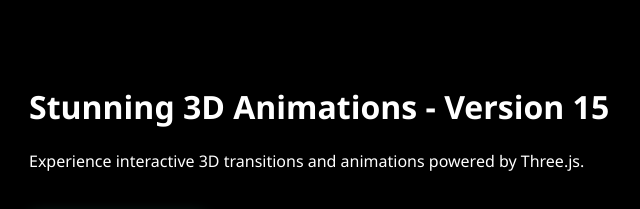
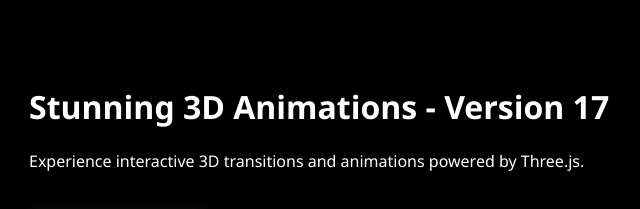
Before and after one commit to BhaktaBhusanDas/SolarSystemPage, a plain HTML site: page index.html in a window 1280 px wide. Shown: the top 209 px of the page, 47-687 px from the left. Drawn offline with nearby package versions, Linux system fonts and the light colour scheme.

Commit message:
Commit at 10/10 11:31

```diff
--- a/index.html
+++ b/index.html
@@ -57,7 +57,7 @@
 <body>
     <div id="container"></div>
     <div class="overlay">
-        <h1>Stunning 3D Animations - Version 15</h1>
+        <h1>Stunning 3D Animations - Version 17</h1>
         <p>Experience interactive 3D transitions and animations powered by Three.js.</p>
         <button class="btn-3d" id="transitionBtn">3D Transition</button>
     </div>
```
